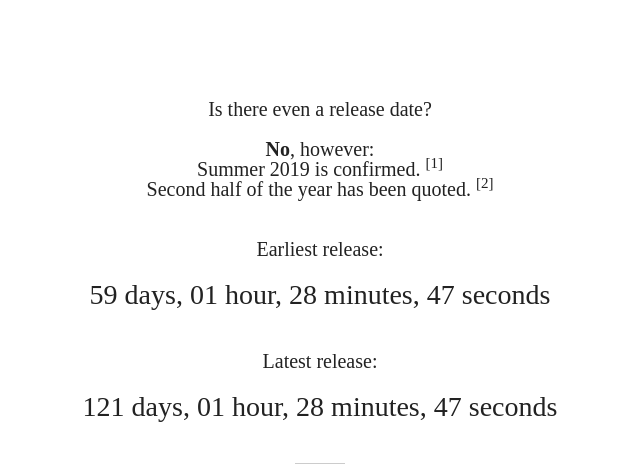
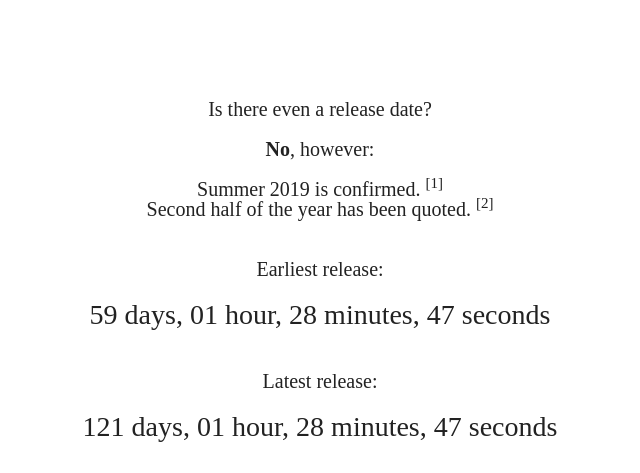
Before and after one commit to kel8458/is-classic-out-yet, a plain HTML site: page index.html in a window 1280 px wide. Shown: the part 327-800 px from the top of the page, without its empty margins (320-960 px from the left). Drawn offline with nearby package versions, Linux system fonts and the light colour scheme.

Commit message:
Fix to previous

```diff
--- a/index.html
+++ b/index.html
@@ -33,7 +33,9 @@
 	<div class="countdown-outer">
 		<p>Is there even a release date?</p>
     <p>
-      <b>No</b>, however:<br />
+      <b>No</b>, however:
+    </p>
+    <p>
       Summer 2019 is confirmed. <sup>[1]</sup><br />
       Second half of the year has been quoted. <sup>[2]</sup>
     </p>
```
